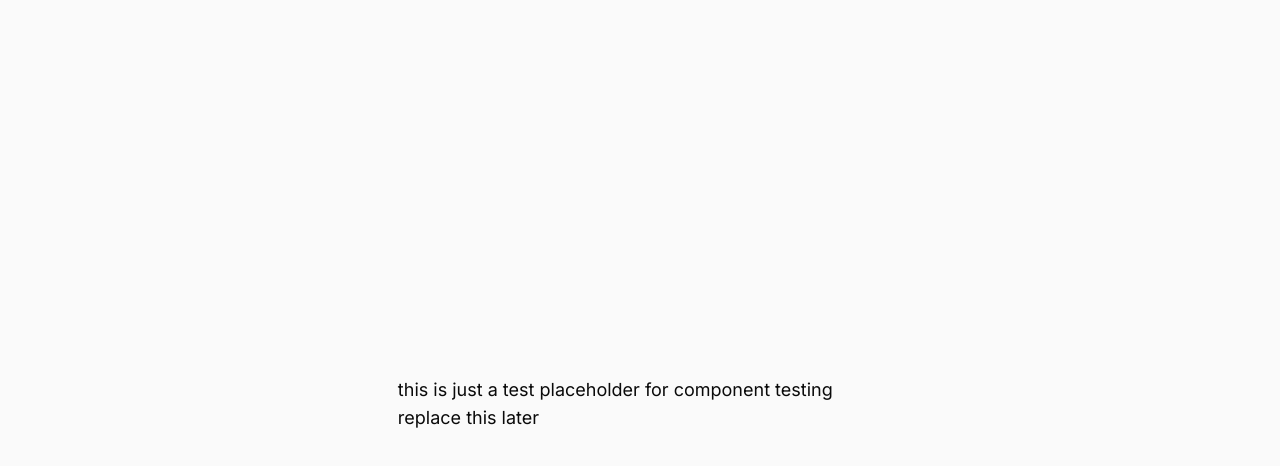
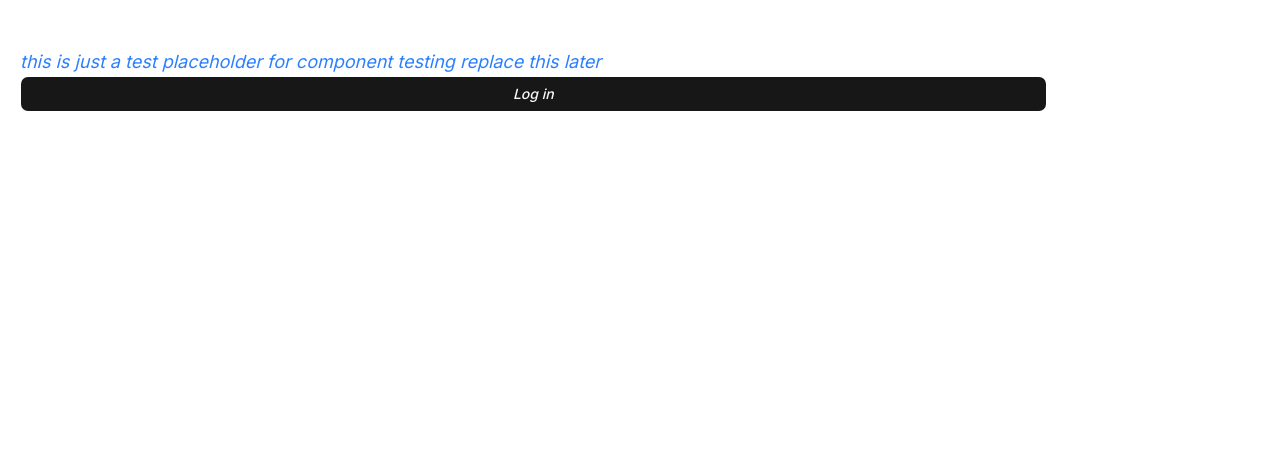
Before and after one commit to Dtowery98/CS180-Project, a Next.js app in the folder cs180/frontend/: page / in a window 1280 px wide. Shown: the top 466 px of the page. Built offline with nearby package versions, Linux system fonts and the light colour scheme.

Commit message:
Optimized the home page, with a cleaner way to use the login component.

```diff
--- a/cs180/frontend/src/app/page.tsx
+++ b/cs180/frontend/src/app/page.tsx
@@ -1,26 +1,14 @@
 "use client";
 
 import Login from "@/components/home/login";
-import { useRef } from "react";
+// import { useRef } from "react";
 
 const Home = () => {
-  const sections = Array.from({ length: 1 }, () => useRef(null));
-  const components = [Login];
+  //Also I'm confused what sections does
+  // const sections = Array.from({ length: 1 }, () => useRef(null));
+  //Can you just do this?
+  return <Login />;
 
-  return (
-    <div className="flex flex-col flex-1 items-center justify-center bg-zinc-50 font-sans dark:bg-black">
-      {components.map((Component, index) => (
-        <div
-          key={index}
-          className="flex items-center justify-center"
-          // transition={{ duration: 0.8 + index * 0.1 }}
-          ref={sections[index]}
-        >
-          <Component />
-        </div>
-      ))}
-    </div>
-  );
 }
 
 export default Home;
--- a/cs180/frontend/src/components/home/login.tsx
+++ b/cs180/frontend/src/components/home/login.tsx
@@ -1,10 +1,12 @@
+import { Button } from "@/components/ui/button";
 const Login = () => {
   return (
-    <div className="font-inter my-5 flex w-5/6 flex-col rounded-xl p-5">
+    <div className="font-inter text-blue-500 italic my-5 flex w-5/6 flex-col rounded-xl p-5">
       <p className="mx-auto mt-2 w-full pr-2 text-lg">
         this is just a test placeholder for component testing
         replace this later
       </p>
+      <Button>Log in</Button>
     </div>
   );
 };
```
